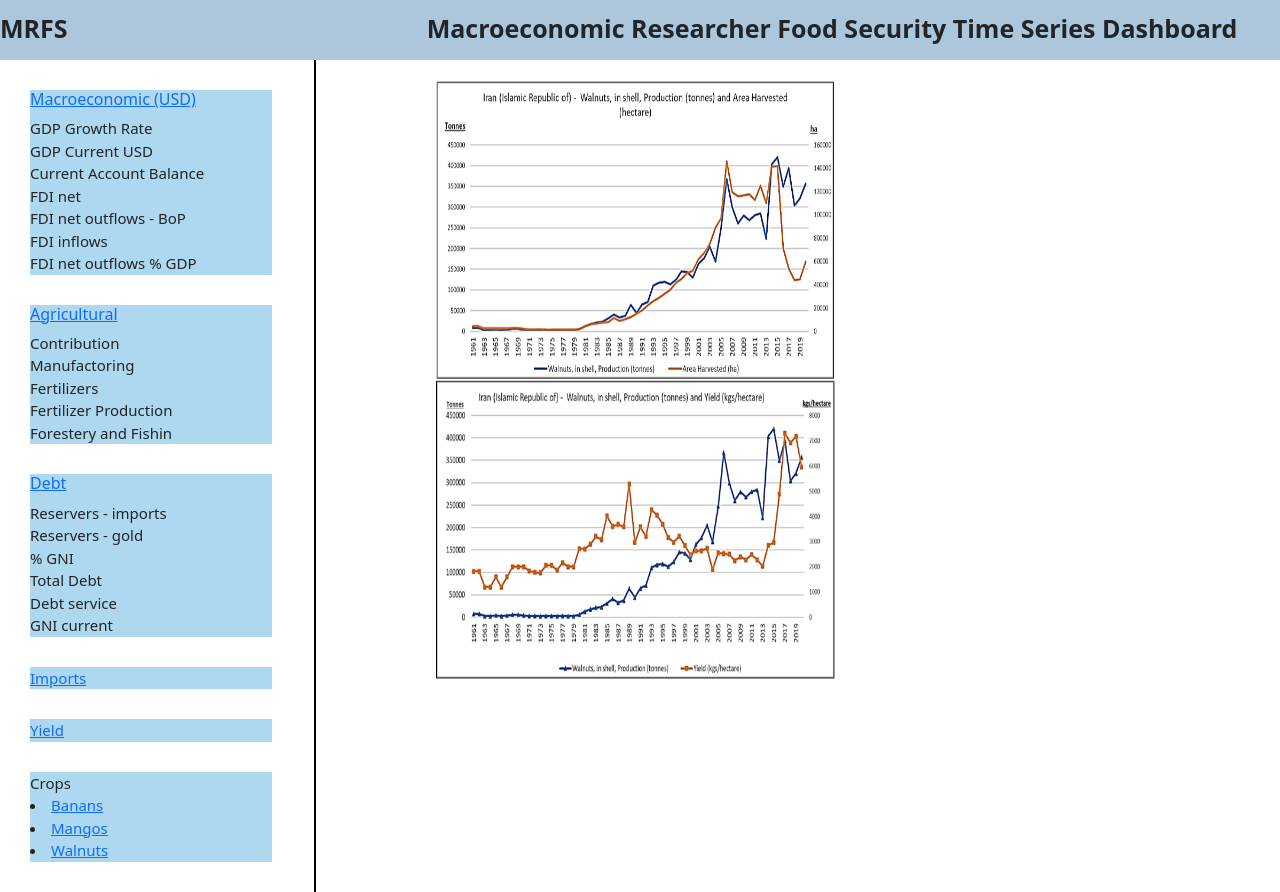
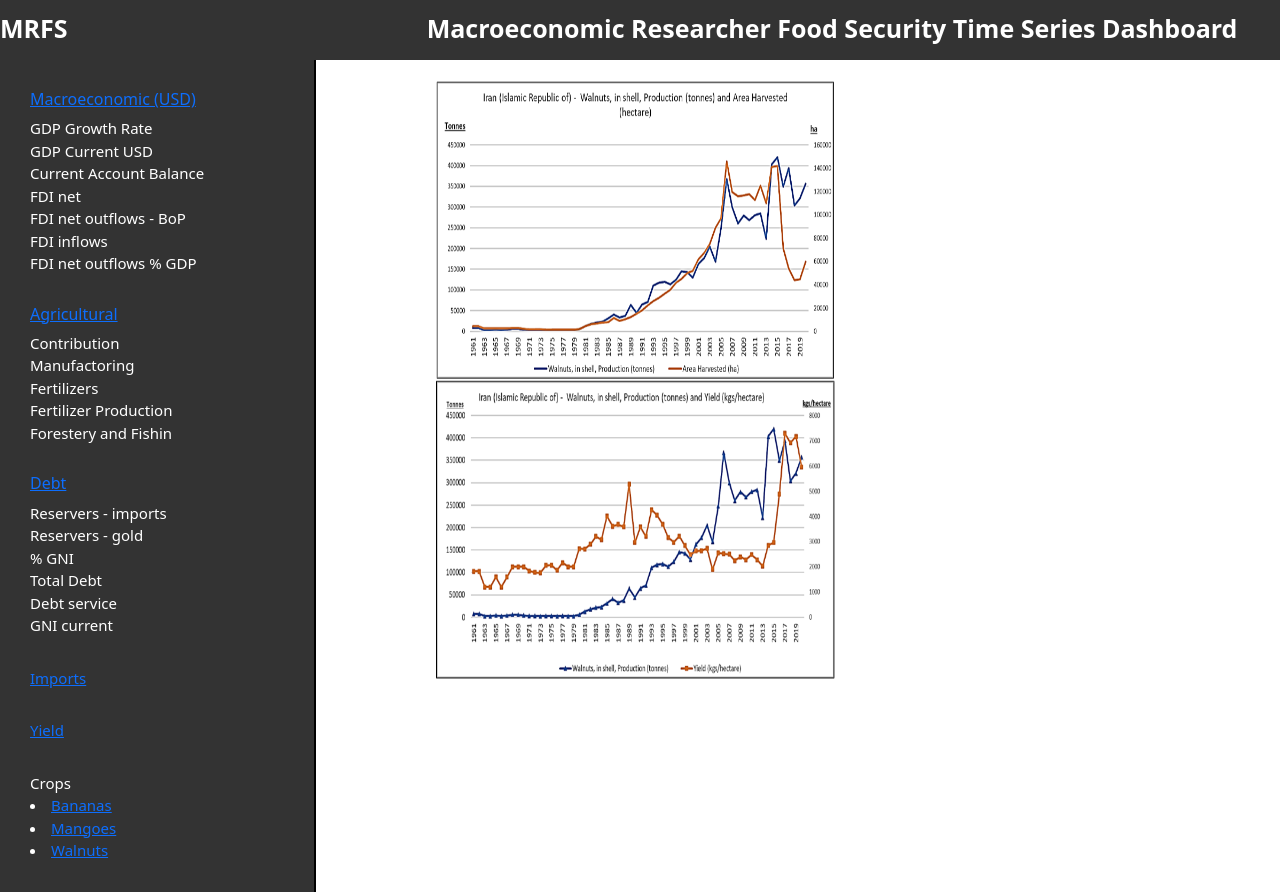
Before and after one commit to harshanirudh/CMPE-280-Hackathon, a React (Create React App) app: page /yield in a window 1280 px wide. Built offline with nearby package versions, Linux system fonts and the light colour scheme.

Commit message:
CSS Changes

```diff
--- a/src/App.css
+++ b/src/App.css
@@ -1,11 +1,17 @@
 .nav-elements{
     font-size: 10px;
 }
+
+/* .Macro{
+    background-color: #333;
+} */
 
 .nav-main-elements{
     margin: 30px;
     font-size: 15px;
     background-color: #aed7f0;
+    background-color: #333;
+     color: white;
 }
 
 .vl {
@@ -14,13 +20,15 @@
 
 .header{
     height: 60px;
-    background-color: rgba(90, 142, 184, 0.5);
+    background-color: #333;
 }
 
 .header-elements{
     padding: 10px;
     font-size: 25px;
     font-weight: bolder;
+    background-color: #333;
+    color: white;
 }
 
 .main-container{
--- a/src/components/bananas.js
+++ b/src/components/bananas.js
@@ -12,7 +12,7 @@ const Bananas = () => {
                 <Header />
             </div>
             <div className='row'>
-                <div className='col-md-3'><NavBar /></div>
+                <div className='col-md-3' style={{"background-color":"#333"}}><NavBar /></div>
                 <div className="col-md-1 vl"></div>
 
                 <div className='col-md-8'>
--- a/src/components/foodchartpage.js
+++ b/src/components/foodchartpage.js
@@ -599,7 +599,7 @@ export default function FoodChartPage(props) {
         <Header />
       </div>
       <div className='row'>
-        <div className='col-md-2'><NavBar /></div>
+        <div className='col-md-2' style={{"background-color":"#333"}}><NavBar /></div>
         <div className="col-md-1 vl"></div>
         <div className='col-md-8 main-container'>
           <div className="row">
--- a/src/components/home.js
+++ b/src/components/home.js
@@ -47,7 +47,7 @@ export default function Home() {
                 <Header />
             </div>
             <div className='row'>
-                <div className='col-md-2' style={{"background-color":"aliceblue"}}><NavBar country={selectedCountry} /></div>
+                <div className='col-md-2' style={{"background-color":"#333"}}><NavBar country={selectedCountry} /></div>
                 <div className="col-md-1 vl"></div>
                 <div className='col-md-8 main-container'>
                     <div className="row">
@@ -93,7 +93,7 @@ export default function Home() {
                             {persona === "Researcher" &&
                                 <div className="annotation">
 
-                                    <h4>Click on the chart to write an annotation. The annotations are displayed below:</h4>
+                                    {/* <h4>Click on the chart to write an annotation. The annotations are displayed below:</h4> */}
                                     <div>
                                         {annotations}
                                     </div>
--- a/src/components/imports.js
+++ b/src/components/imports.js
@@ -9,7 +9,7 @@ const Imports = () => {
                 <Header/>
             </div>
             <div className='row'>
-                <div className='col-md-3'><NavBar/></div>
+                <div className='col-md-3' style={{"background-color":"#333"}}><NavBar/></div>
                 <div className="col-md-1 vl"></div>
 
                 <div className='col-md-8 main-container'>
--- a/src/components/mangos.js
+++ b/src/components/mangos.js
@@ -11,7 +11,7 @@ const Mangos = () => {
                 <Header />
             </div>
             <div className='row'>
-                <div className='col-md-3'><NavBar /></div>
+                <div className='col-md-3' style={{"background-color":"#333"}}><NavBar /></div>
                 <div className="col-md-1 vl"></div>
 
                 <div className='col-md-8'>
--- a/src/components/nav.js
+++ b/src/components/nav.js
@@ -80,9 +80,9 @@ const NavBar = (props) => {
                 </div>
                 <div className='nav-main-elements'>Crops
                 <li>
-                    <Link to="/bananas">Banans</Link></li>
+                    <Link to="/bananas">Bananas</Link></li>
                     <li>
-                    <Link to="/mangos">Mangos</Link></li>
+                    <Link to="/mangos">Mangoes</Link></li>
                     <li>
                     <Link to="/walnuts">Walnuts</Link></li>
                 </div>
--- a/src/components/predict.js
+++ b/src/components/predict.js
@@ -69,7 +69,7 @@ const Predict = () => {
                 <Header />
             </div>
             <div className='row'>
-                <div className='col-md-3'><NavBar /></div>
+                <div className='col-md-3' style={{"background-color":"#333"}}><NavBar /></div>
                 <div className="col-md-1 vl"></div>
 
                 <div className='col-md-8'>
--- a/src/components/walnuts.js
+++ b/src/components/walnuts.js
@@ -10,7 +10,7 @@ const Walnuts = () => {
                 <Header />
             </div>
             <div className='row'>
-                <div className='col-md-3'><NavBar /></div>
+                <div className='col-md-3' style={{"background-color":"#333"}}><NavBar /></div>
                 <div className="col-md-1 vl"></div>
 
                 <div className='col-md-8'>
```
